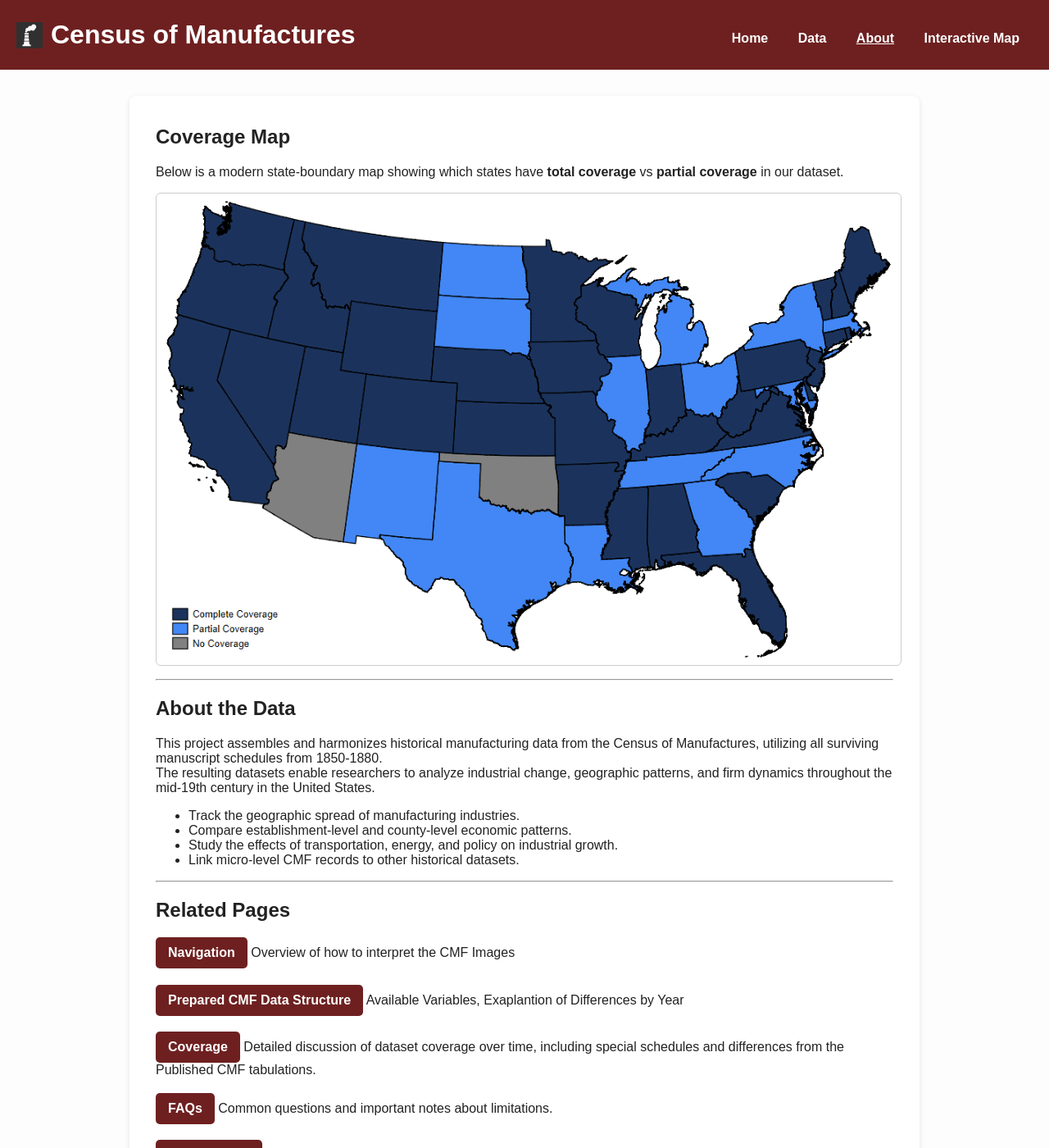
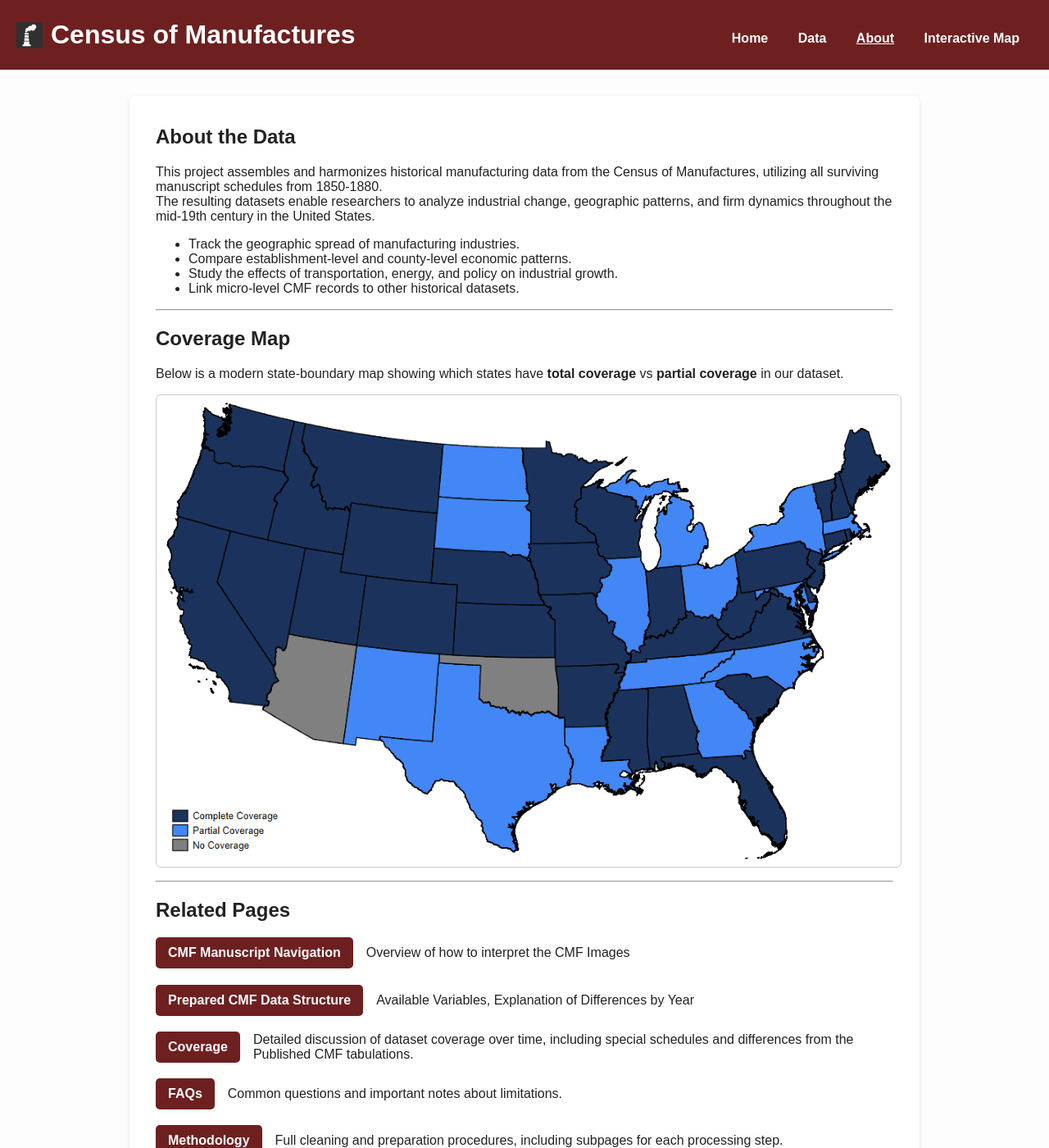
Before and after one commit to allen-otterstrom/CMF_data, a Jekyll site: the page built from about.md, in a window 1280 px wide and 1400 px high. Shown: the whole window at 82% size. Built offline with Jekyll 4.4.1, drawn with Linux system fonts in a browser that asks for light colours.

Commit message:
Update about.md

```diff
--- a/about.md
+++ b/about.md
@@ -1,14 +1,6 @@
 ---
 layout: default
 title: About the Data
----
-
-## Coverage Map
-
-Below is a modern state-boundary map showing which states have **total coverage** vs **partial coverage** in our dataset.
-
-![Coverage Map](/assets/images/simple_coverage_map.png)
-
 ---
 
 ## About the Data
@@ -23,38 +15,46 @@ The resulting datasets enable researchers to analyze industrial change, geograph
 
 ---
 
+## Coverage Map
+
+Below is a modern state-boundary map showing which states have **total coverage** vs **partial coverage** in our dataset.
+
+![Coverage Map](/assets/images/simple_coverage_map.png)
+
+---
+
 ## Related Pages
 
 <div style="display: flex; flex-direction: column; gap: 1.2em;">
 
-<div>
-  <a href="navigation" class="button">Navigation</a>
-  Overview of how to interpret the CMF Images
-</div>
+  <div style="display: flex; align-items: center; gap: 1em;">
+    <a href="navigation" class="button">CMF Manuscript Navigation</a>
+    <span>Overview of how to interpret the CMF Images</span>
+  </div>
 
-<div>
-  <a href="data-structure" class="button">Prepared CMF Data Structure</a>
-  Available Variables, Exaplantion of Differences by Year
-</div>
+  <div style="display: flex; align-items: center; gap: 1em;">
+    <a href="data-structure" class="button">Prepared CMF Data Structure</a>
+    <span>Available Variables, Explanation of Differences by Year</span>
+  </div>
 
-<div>
-  <a href="coverage" class="button">Coverage</a>
-  Detailed discussion of dataset coverage over time, including special schedules and differences from the Published CMF tabulations.
-</div>
+  <div style="display: flex; align-items: center; gap: 1em;">
+    <a href="coverage" class="button">Coverage</a>
+    <span>Detailed discussion of dataset coverage over time, including special schedules and differences from the Published CMF tabulations.</span>
+  </div>
 
-<div>
-  <a href="faqs" class="button">FAQs</a>
-  Common questions and important notes about limitations.
-</div>
+  <div style="display: flex; align-items: center; gap: 1em;">
+    <a href="faqs" class="button">FAQs</a>
+    <span>Common questions and important notes about limitations.</span>
+  </div>
 
-<div>
-  <a href="methodology" class="button">Methodology</a>
-  Full cleaning and preparation procedures, including subpages for each processing step.
-</div>
+  <div style="display: flex; align-items: center; gap: 1em;">
+    <a href="methodology" class="button">Methodology</a>
+    <span>Full cleaning and preparation procedures, including subpages for each processing step.</span>
+  </div>
 
-<div>
-  <a href="change-log" class="button">Change Log</a>
-  Ongoing record of dataset revisions.
-</div>
+  <div style="display: flex; align-items: center; gap: 1em;">
+    <a href="change-log" class="button">Change Log</a>
+    <span>Ongoing record of dataset revisions.</span>
+  </div>
 
 </div>
```
